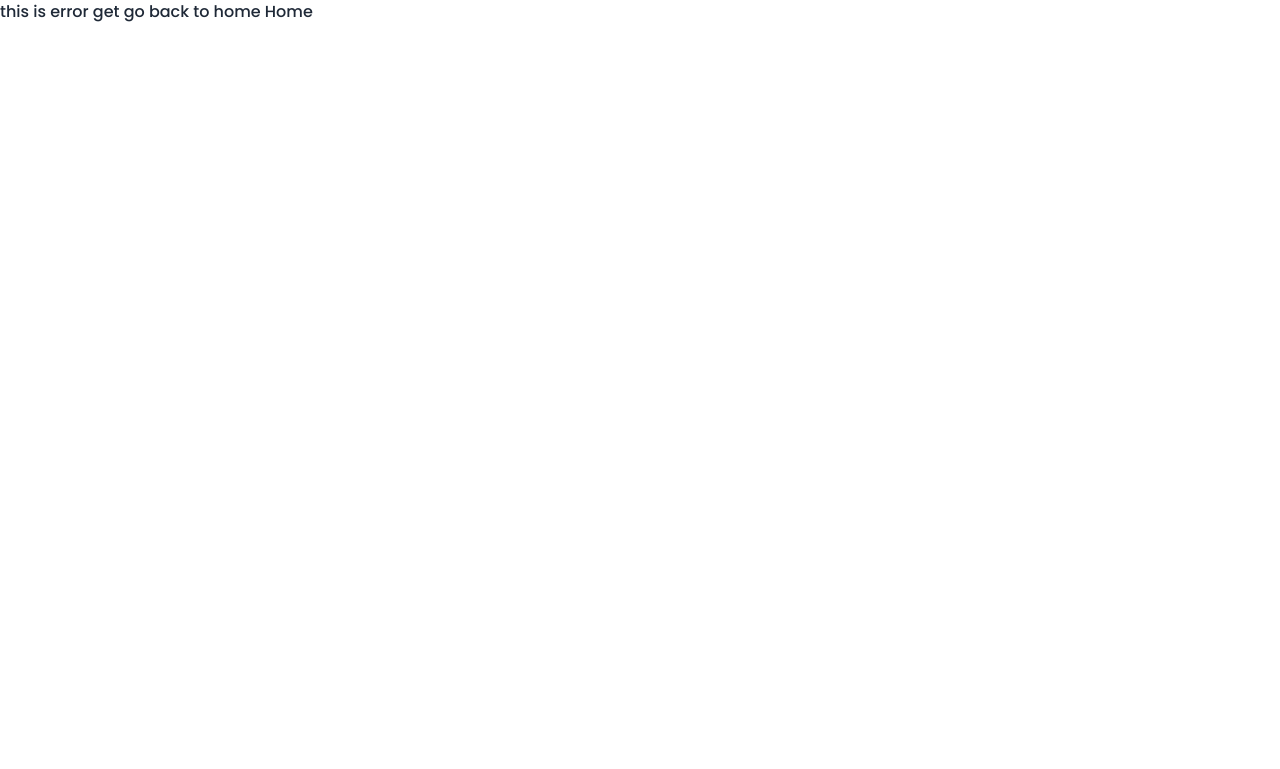
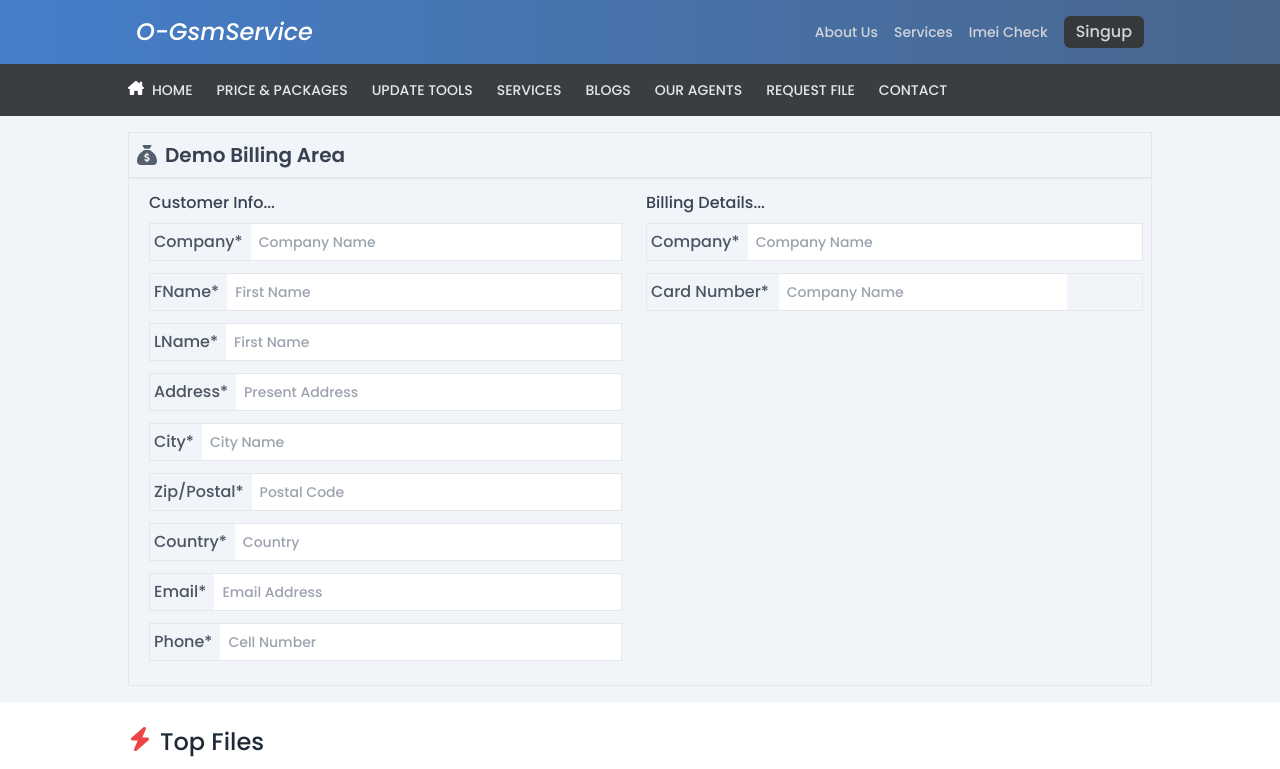
Before and after one commit to ashaansojib/paid-gsm-service, a React (Vite) app: page /do-payment in a window 1280 px wide. Shown: the top 769 px of the page. Built offline with nearby package versions, Linux system fonts and the light colour scheme.

Commit message:
billing page desing

```diff
--- /dev/null
+++ b/src/pages/packages/Payments.jsx
@@ -0,0 +1,66 @@
+import React from 'react';
+import { FaSackDollar } from 'react-icons/fa6';
+
+const Payments = () => {
+    return (
+        <div className='py-4 bg-slate-100'>
+            <div className='my-container'>
+                <h2 className='flex items-center gap-2 p-2 border text-xl font-semibold text-gray-700'><FaSackDollar className='animate-pulse' /> Demo Billing Area</h2>
+                <div className='grid md:grid-cols-2 grid-cols-1 justify-center gap-3 px-2 border'>
+                    <div className='p-3'>
+                        <p className=' text-gray-700 pb-2'>Customer Info...</p>
+                        <label className='flex gap-2 border items-center mb-3'>
+                            <span className='text-gray-600 pl-1'>Company*</span>
+                            <input type="text" name="" className='p-2 w-full text-sm' id="" placeholder='Company Name' />
+                        </label>
+                        <label className='flex gap-2 border items-center mb-3'>
+                            <span className='text-gray-600 pl-1'>FName*</span>
+                            <input type="text" name="" className='p-2 w-full text-sm' id="" placeholder='First Name' />
+                        </label>
+                        <label className='flex gap-2 border items-center mb-3'>
+                            <span className='text-gray-600 pl-1'>LName*</span>
+                            <input type="text" name="" className='p-2 w-full text-sm' id="" placeholder='First Name' />
+                        </label>
+                        <label className='flex gap-2 border items-center mb-3'>
+                            <span className='text-gray-600 pl-1'>Address*</span>
+                            <input type="text" name="" className='p-2 w-full text-sm' id="" placeholder='Present Address' />
+                        </label>
+                        <label className='flex gap-2 border items-center mb-3'>
+                            <span className='text-gray-600 pl-1'>City*</span>
+                            <input type="text" name="" className='p-2 w-full text-sm' id="" placeholder='City Name' />
+                        </label>
+                        <label className='flex gap-2 border items-center mb-3'>
+                            <span className='text-gray-600 pl-1'>Zip/Postal*</span>
+                            <input type="text" name="" className='p-2 w-full text-sm' id="" placeholder='Postal Code' />
+                        </label>
+                        <label className='flex gap-2 border items-center mb-3'>
+                            <span className='text-gray-600 pl-1'>Country*</span>
+                            <input type="text" name="" className='p-2 w-full text-sm' id="" placeholder='Country' />
+                        </label>
+                        <label className='flex gap-2 border items-center mb-3'>
+                            <span className='text-gray-600 pl-1'>Email*</span>
+                            <input type="text" name="" className='p-2 w-full text-sm' id="" placeholder='Email Address' />
+                        </label>
+                        <label className='flex gap-2 border items-center mb-3'>
+                            <span className='text-gray-600 pl-1'>Phone*</span>
+                            <input type="text" name="" className='p-2 w-full text-sm' id="" placeholder='Cell Number' />
+                        </label>
+                    </div>
+                    <div className='py-3'>
+                        <p className=' text-gray-700 pb-2'>Billing Details...</p>
+                        <label className='flex gap-2 border items-center mb-3'>
+                            <span className='text-gray-600 pl-1'>Company*</span>
+                            <input type="text" name="" className='p-2 w-full text-sm' id="" placeholder='Company Name' />
+                        </label>
+                        <label className='flex gap-2 border items-center mb-3'>
+                            <span className='text-gray-600 pl-1 w-1/4'>Card Number*</span>
+                            <input type="text" name="" className='p-2 inline-block text-sm' id="" placeholder='Company Name' />
+                        </label>
+                    </div>
+                </div>
+            </div>
+        </div>
+    );
+};
+
+export default Payments;
--- a/src/pages/packages/Price.jsx
+++ b/src/pages/packages/Price.jsx
@@ -1,6 +1,25 @@
 import React from "react";
+import { useNavigate } from "react-router-dom";
+import swal from "sweetalert";
 
 const Price = () => {
+  const navigate = useNavigate();
+  const handleActivePackage = () => {
+    swal({
+      title: "Are you sure?",
+      text: "You wanted to buy this package through E-pay!",
+      icon: "warning",
+      buttons: true,
+      dangerMode: true,
+    })
+      .then((willDelete) => {
+        if (willDelete) {
+          navigate('/do-payment')
+        } else {
+          swal("Packages not activated. Better luck next time!");
+        }
+      });
+  }
   return (
     <div className="p-2 md:p-0 my-container grid lg:grid-cols-3 md:grid-cols-2 grid-cols-1 gap-4 justify-between my-6">
       <div className="hover:shadow-lg">
@@ -32,7 +51,7 @@ const Price = () => {
             Devices: <span className="text-gray-500">4 PCs</span>
           </p>
         </div>
-        <button className="p-3 rounded-md bg-green-500 text-white w-full">Buy Now</button>
+        <button onClick={handleActivePackage} className="p-3 rounded-md bg-green-500 text-white w-full">Buy Now</button>
       </div>
       <div className="hover:shadow-lg">
         <h2 className="p-3 mb-2 text-2xl font-semibold bg-orange-500 text-center text-white">
--- a/src/router/router.jsx
+++ b/src/router/router.jsx
@@ -15,6 +15,7 @@ import UnlockModels from "../pages/unlockService/UnlockModels";
 import Dashboard from "../layout/Dashboard";
 import AddService from "../pages/dashboard/pages/AddService";
 import CreatePost from "../pages/dashboard/pages/CreatePost";
+import Payments from "../pages/packages/Payments";
 
 const router = createBrowserRouter([
     {
@@ -38,6 +39,10 @@ const router = createBrowserRouter([
             {
                 path: '/price',
                 element: <Price />
+            },
+            {
+                path: '/do-payment',
+                element: <Payments />
             },
             {
                 path: '/blogs',
```
